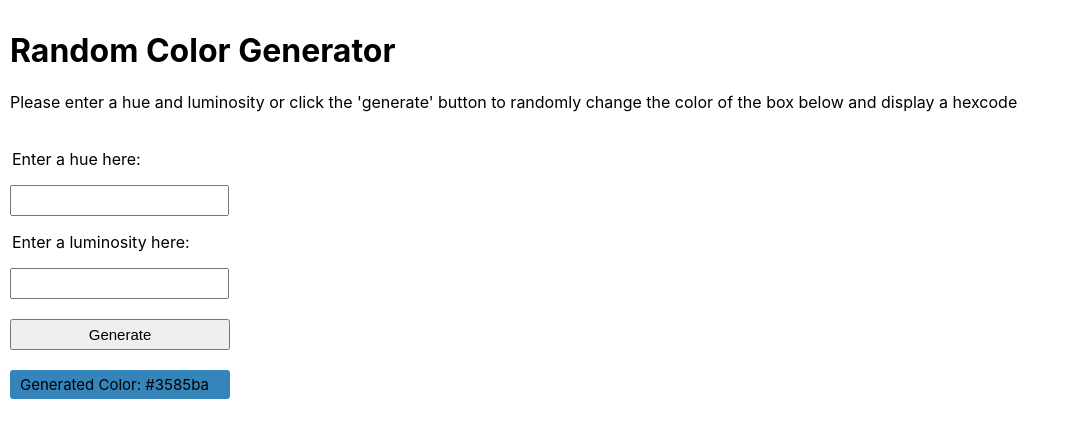
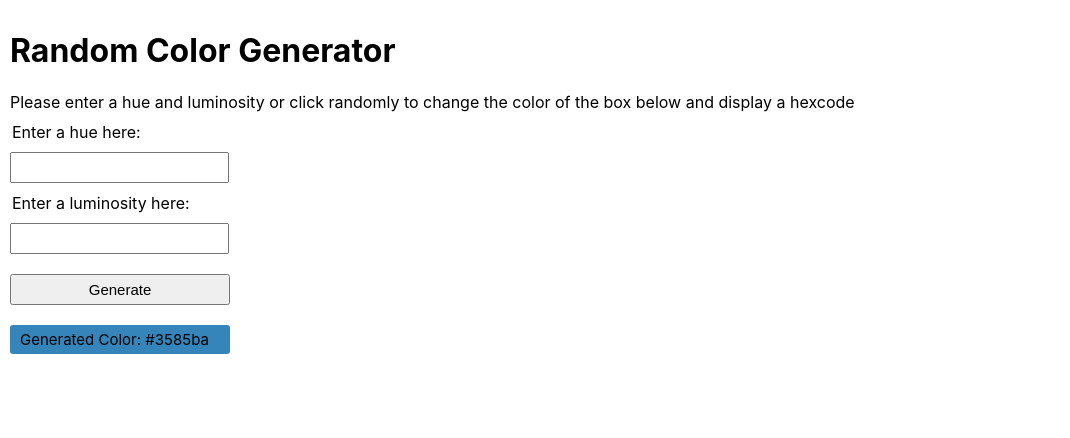
Before and after one commit to sela891/react-random-color-generator, a React app: page / in a window 1280 px wide. Shown: the top 438 px of the page, without its empty margins (0-1070 px from the left). Built offline with nearby package versions, Linux system fonts and the light colour scheme; the HTML template or start-up script is replaced by a standard one.

Commit message:
Change description for user

```diff
--- a/src/App.js
+++ b/src/App.js
@@ -40,19 +40,19 @@ export default function App() {
     <>
       <div style={{ padding: '5px 5px', margin: '5px' }}>
         <h1>Random Color Generator</h1>
-        <p>
-          Please enter a hue and luminosity or click the 'generate' button to
-          randomly change the color of the box below and display a hexcode
-        </p>
+        <div>
+          Please enter a hue and luminosity or click randomly to change the
+          color of the box below and display a hexcode
+        </div>
       </div>
-      <p style={{ marginLeft: '12px' }}>Enter a hue here:</p>
+      <div style={{ marginLeft: '12px' }}>Enter a hue here:</div>
       <Input
         value={hue}
         onChange={(event) => {
           setHue(event.currentTarget.value);
         }}
       />
-      <p style={{ marginLeft: '12px' }}> Enter a luminosity here: </p>
+      <div style={{ marginLeft: '12px' }}> Enter a luminosity here: </div>
       <Input
         value={lum}
         onChange={(event) => {
```
